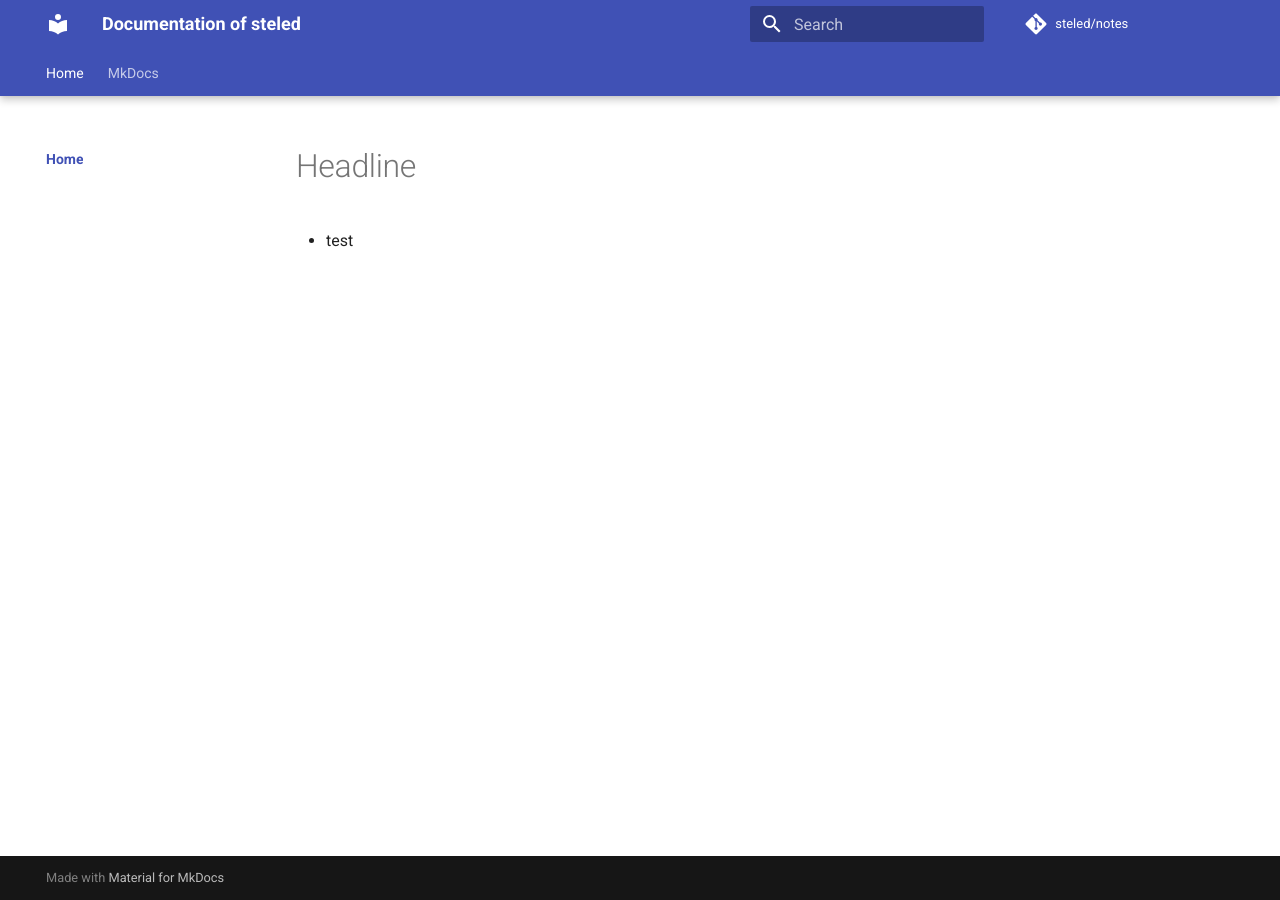
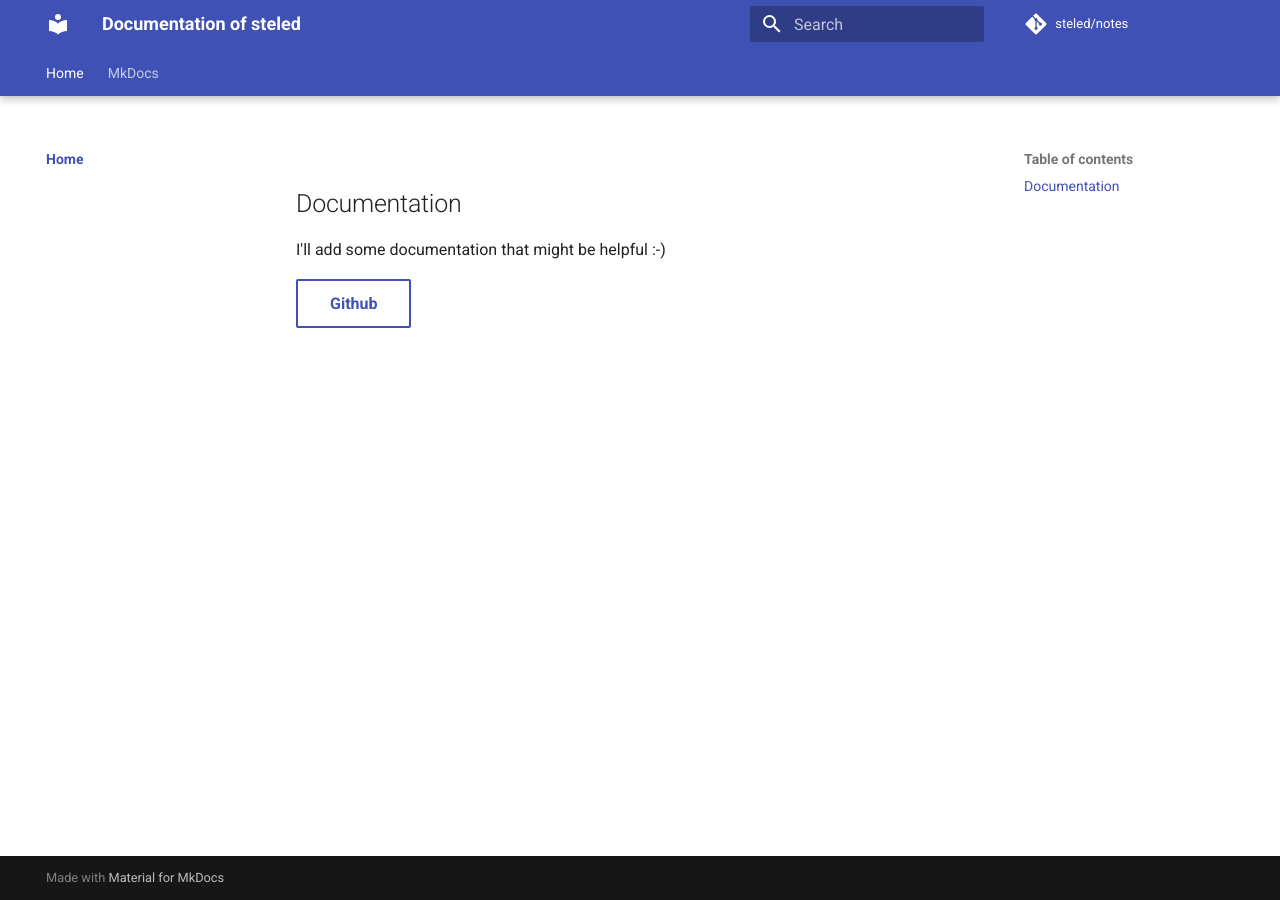
Before and after one commit to steled/documentation, an MkDocs documentation site: the page built from docs/index.md, in a window 1280 px wide. Built offline with MkDocs 1.6.1 and Material for MkDocs 9.7.7, drawn with Linux system fonts in a browser that asks for light colours; comment, search, counter and statistics services are not loaded.

Commit message:
Update index.md

```diff
--- a/docs/index.md
+++ b/docs/index.md
@@ -1,2 +1,7 @@
-# Headline
-- test
+#
+
+## Documentation
+
+I'll add some documentation that might be helpful :-)
+
+[Github](https://github.com/steled){ .md-button }
```
